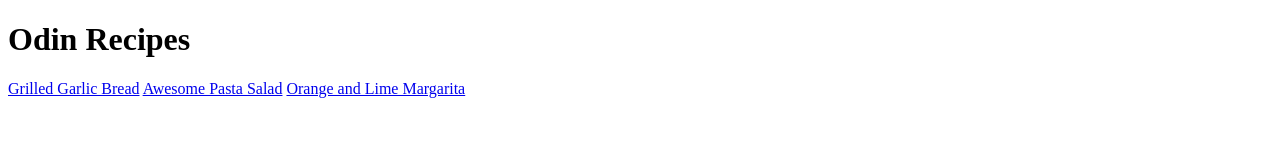
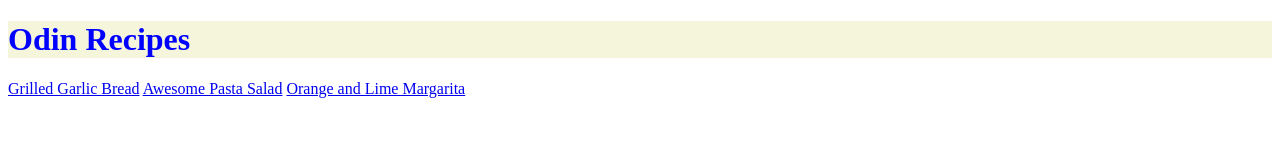
Before and after one commit to henryxchen/odin-recipes, a plain HTML site: page index.html in a window 1280 px wide. Drawn offline with Linux system fonts and the light colour scheme.

Commit message:
Added styles.css and modified index.html to accommadate for the new CSS

```diff
--- a/index.html
+++ b/index.html
@@ -5,9 +5,10 @@
     <meta http-equiv="X-UA-Compatible" content="IE=edge">
     <meta name="viewport" content="width=device-width, initial-scale=1.0">
     <title>Front Page</title>
+    <link rel="stylesheet" href="styles.css">
 </head>
 <body>
-    <h1>Odin Recipes</h1>
+    <h1 class="title">Odin Recipes</h1>
     <a href="recipes/grilled-garlic-bread.html">Grilled Garlic Bread</a>
     <a href="recipes/awesome-pasta-salad.html">Awesome Pasta Salad</a>
     <a href="recipes/orange-and-lime-margarita.html">Orange and Lime Margarita</a>
--- /dev/null
+++ b/styles.css
@@ -0,0 +1,4 @@
+.title {
+    color: blue;
+    background-color: beige;
+}
```
